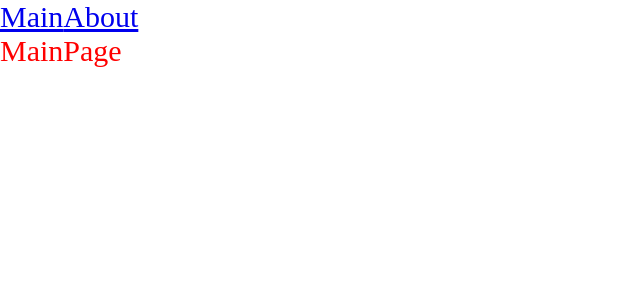
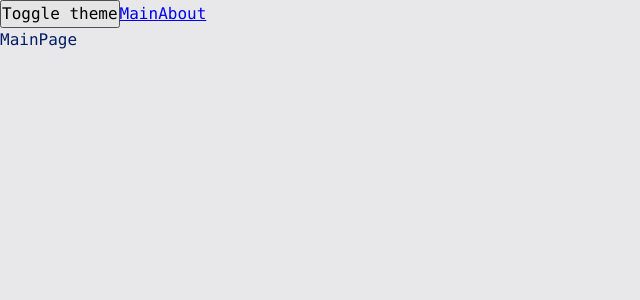
Before and after one commit to Yau1heni/blog-platform, a React app: page / in a window 1280 px wide. Shown: the top 300 px of the page, without its empty margins (0-640 px from the left). Built offline with nearby package versions, Linux system fonts and the light colour scheme.

Commit message:
feat: adding themes

```diff
--- a/src/app.tsx
+++ b/src/app.tsx
@@ -1,12 +1,16 @@
-import './index.scss';
+import './styles/index.scss';
 import {Link, Route, Routes} from 'react-router-dom';
 import {AboutPageAsync} from './pages/about-page/about-page.async';
 import {MainPageAsync} from './pages/main-page/main-page.async';
 import {Suspense} from 'react';
+import {useTheme} from './theme/use-theme';
 
 export const App = () => {
+const {theme, toggleTheme} = useTheme()
+
   return (
-    <div className="app">
+    <div className={`app ${theme}`}>
+      <button onClick={toggleTheme}>Toggle theme</button>
       <Link to={'/'}>Main</Link>
       <Link to={'/about'}>About</Link>
       <Suspense fallback={<div>Loading...</div>}>
--- a/src/index.scss
+++ /dev/null
@@ -1,10 +0,0 @@
-* {
-  margin: 0;
-  padding: 0;
-  box-sizing: border-box;
-}
-
-.app {
-  font-size: 30px;
-  color:red;
-}
--- a/src/index.tsx
+++ b/src/index.tsx
@@ -1,10 +1,13 @@
 import {render} from 'react-dom';
 import {App} from './app';
 import {BrowserRouter} from 'react-router-dom';
+import {ThemeProvider} from './theme/theme-provider';
 
 render(
   <BrowserRouter>
-    <App/>
+    <ThemeProvider>
+      <App/>
+    </ThemeProvider>
   </BrowserRouter>,
   document.getElementById('root')
 );
--- /dev/null
+++ b/src/styles/index.scss
@@ -0,0 +1,13 @@
+@import "reset";
+@import "../styles/variables/global";
+@import "../styles/themes/dark";
+@import "../styles/themes/normal";
+
+.app {
+    font: var(--font-m);
+
+    background: var(--bg-color);
+    color: var(--primary-color);
+
+    min-height: 100vh;
+}
--- /dev/null
+++ b/src/styles/reset.scss
@@ -0,0 +1,14 @@
+* {
+    margin: 0;
+    padding: 0;
+    box-sizing: border-box;
+}
+
+input,
+button,
+textarea,
+select {
+    margin: 0;
+
+    font: inherit;
+}
--- /dev/null
+++ b/src/styles/themes/dark.scss
@@ -0,0 +1,6 @@
+.app.dark {
+    --bg-color: #090949;
+
+    --primary-color: #049604;
+    --secondary-color: #04ff04;
+}
--- /dev/null
+++ b/src/styles/themes/normal.scss
@@ -0,0 +1,6 @@
+:root {
+    --bg-color: #e8e8ea;
+
+    --primary-color: #041c65;
+    --secondary-color: #0449e0;
+}
--- /dev/null
+++ b/src/styles/variables/global.scss
@@ -0,0 +1,11 @@
+:root {
+    --font-family-main: Consolas, 'Times New Roman', Serif;
+
+    --font-size-m: 16px;
+    --font-line-m: 24px;
+    --font-m: var(--font-size-m) / var(--font-line-m) var(--font-family-main);
+
+    --font-size-l: 24px;
+    --font-line-l: 32px;
+    --font-l: var(--font-size-l) / var(--font-line-l) var(--font-family-main);
+}
--- /dev/null
+++ b/src/theme/theme-context.ts
@@ -0,0 +1,15 @@
+import {createContext} from 'react';
+
+export enum Theme {
+  LIGHT = 'light',
+  DARK = 'dark',
+}
+
+export type ThemeContextPropsType = {
+  theme?: Theme
+  setTheme?: (theme: Theme) => void
+}
+
+export const ThemeContext = createContext<ThemeContextPropsType>({})
+
+export const LOCAL_STORAGE_THEME_KEY = 'theme'
--- /dev/null
+++ b/src/theme/theme-provider.tsx
@@ -0,0 +1,19 @@
+import {LOCAL_STORAGE_THEME_KEY, Theme, ThemeContext} from './theme-context';
+import {FC, useMemo, useState} from 'react';
+
+const defaultValue = localStorage.getItem(LOCAL_STORAGE_THEME_KEY) as Theme || Theme.LIGHT;
+
+export const ThemeProvider: FC = ({children}) => {
+  const [theme, setTheme] = useState<Theme>(defaultValue);
+
+  const defaultProps = useMemo(() => ({
+    theme,
+    setTheme
+  }), [theme]);
+
+  return (
+    <ThemeContext.Provider value={defaultProps}>
+      {children}
+    </ThemeContext.Provider>
+  );
+};
--- /dev/null
+++ b/src/theme/use-theme.ts
@@ -0,0 +1,19 @@
+import {useContext} from 'react';
+import {LOCAL_STORAGE_THEME_KEY, Theme, ThemeContext} from './theme-context';
+
+type UseThemeType = {
+  theme: Theme
+  toggleTheme: () => void
+}
+
+export const useTheme = (): UseThemeType => {
+  const {theme, setTheme} = useContext(ThemeContext);
+
+  const toggleTheme = () => {
+    const newTheme = theme === Theme.DARK ? Theme.LIGHT : Theme.DARK
+    setTheme(newTheme);
+    localStorage.setItem(LOCAL_STORAGE_THEME_KEY, newTheme)
+  };
+
+  return {theme, toggleTheme}
+}
```
